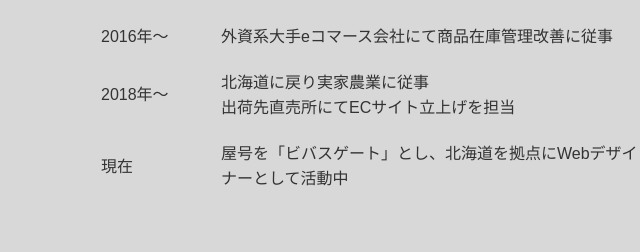
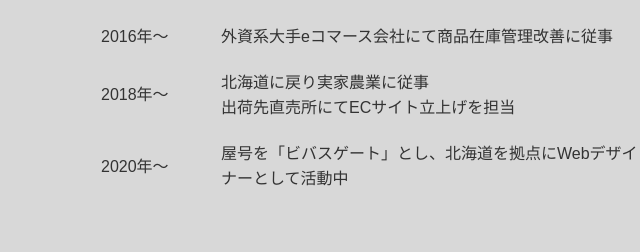
Before and after one commit to junkihagiwara/portfolio, a plain HTML site: page index.html in a window 1280 px wide. Shown: the part 1743-1995 px from the top of the page, 269-909 px from the left. Drawn offline with nearby package versions, Linux system fonts and the light colour scheme.

Commit message:
Update index.html

```diff
--- a/index.html
+++ b/index.html
@@ -116,7 +116,7 @@
               </td>
             </tr>
             <tr>
-              <td class="year">現在</td>
+              <td class="year">2020年〜</td>
               <td class="event">
                 屋号を「ビバスゲート」とし、北海道を拠点にWebデザイナーとして活動中
               </td>
```
